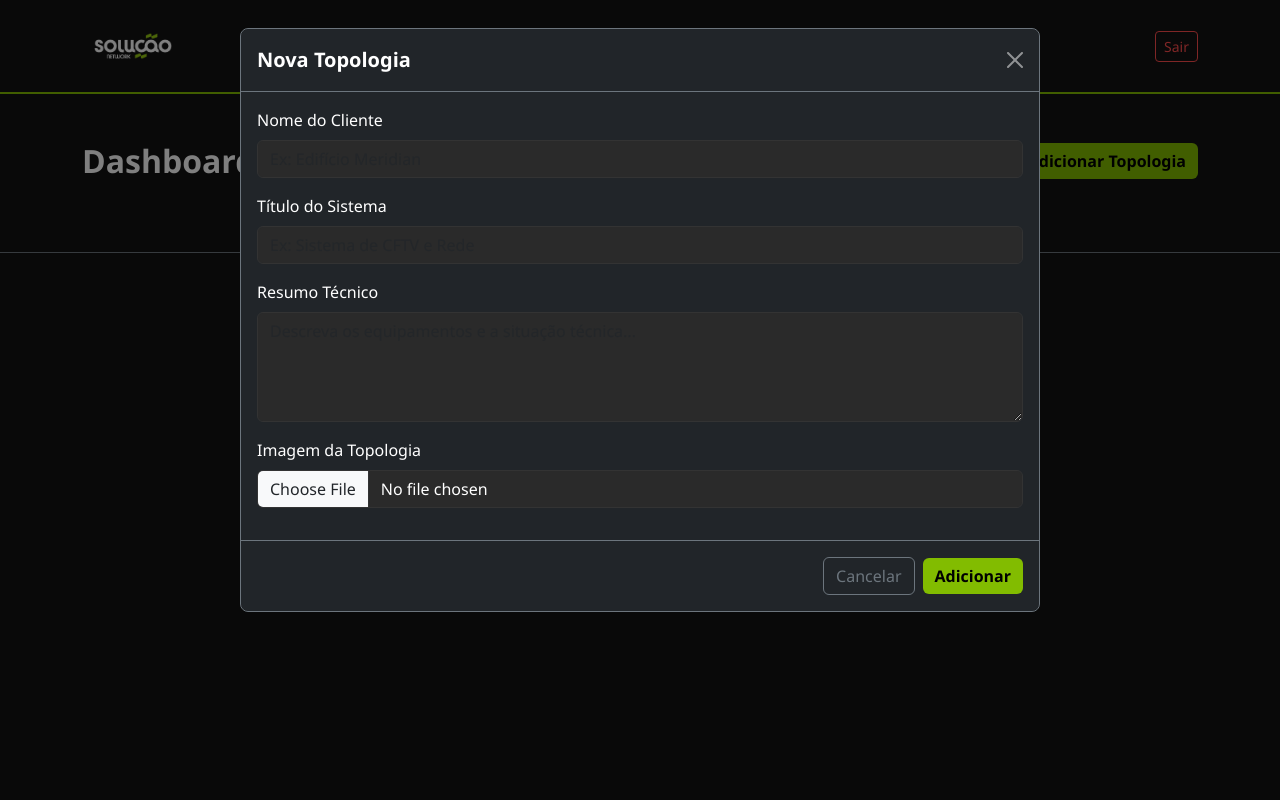
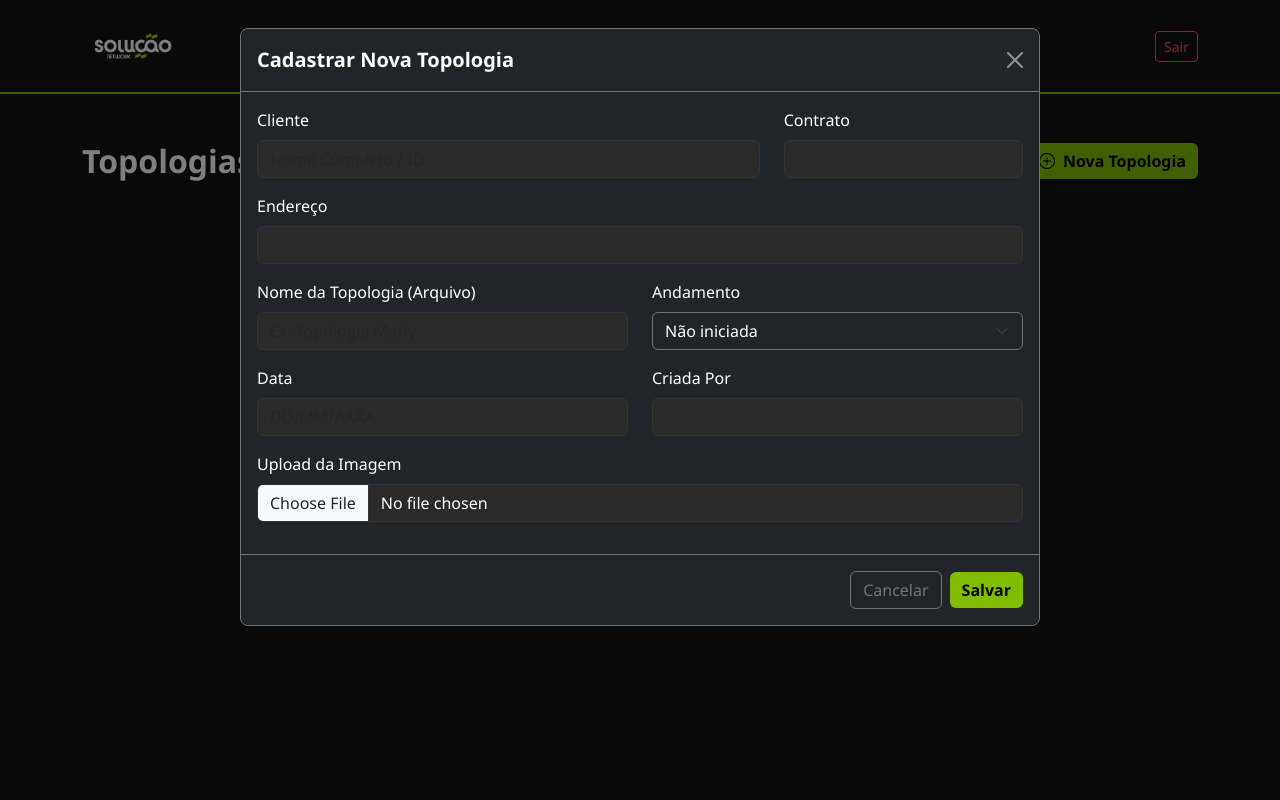
Before and after one commit to Esteban-fn/Topologias, a Flask app: page /dashboard in a window 1280 px wide, after a click on "Nova Topologia". Run offline with Flask 3, Linux system fonts and the light colour scheme; the visitor is signed in with stand-in values (Sample User, id 1); some libraries are stand-ins or nearby versions.

Commit message:
Atualização

```diff
--- a/home/ubuntu/plataforma-topologia/app.py
+++ b/home/ubuntu/plataforma-topologia/app.py
@@ -10,7 +10,7 @@ app.secret_key = 'chave_secreta_para_sessao'
 USUARIO_ADMIN = 'suporte'
 SENHA_ADMIN = 'senha123'
 
-# Caminhos baseados no diretório do arquivo para evitar erros em diferentes sistemas
+# Caminhos
 BASE_DIR = os.path.abspath(os.path.dirname(__file__))
 EXCEL_PATH = os.path.join(BASE_DIR, 'data', 'clientes.xlsx')
 UPLOAD_FOLDER = os.path.join(BASE_DIR, 'static', 'imagens')
@@ -23,8 +23,14 @@ def allowed_file(filename):
 
 def carregar_dados():
     if os.path.exists(EXCEL_PATH):
-        return pd.read_excel(EXCEL_PATH)
-    return pd.DataFrame(columns=['id', 'nome_cliente', 'titulo_sistema', 'imagem', 'resumo'])
+        df = pd.read_excel(EXCEL_PATH)
+        # Garante que as colunas existam
+        colunas_esperadas = ['Cliente', 'Contrato', 'Topologia', 'Endereço', 'Data', 'Criada Por', 'Andamento']
+        for col in colunas_esperadas:
+            if col not in df.columns:
+                df[col] = ""
+        return df
+    return pd.DataFrame(columns=['Cliente', 'Contrato', 'Topologia', 'Endereço', 'Data', 'Criada Por', 'Andamento'])
 
 def salvar_dados(df):
     df.to_excel(EXCEL_PATH, index=False)
@@ -57,6 +63,8 @@ def dashboard():
     if 'logado' not in session:
         return redirect(url_for('login'))
     df = carregar_dados()
+    # Adiciona um ID temporário para as rotas baseado no index se não houver ID real
+    df['id_temp'] = df.index
     clientes = df.to_dict('records')
     return render_template('dashboard.html', clientes=clientes)
 
@@ -65,79 +73,56 @@ def projeto(id):
     if 'logado' not in session:
         return redirect(url_for('login'))
     df = carregar_dados()
-    cliente = df[df['id'] == id].to_dict('records')
-    if not cliente:
+    if id >= len(df):
         flash('Projeto não encontrado!', 'warning')
         return redirect(url_for('dashboard'))
-    return render_template('projeto.html', cliente=cliente[0])
+
+    cliente = df.iloc[id].to_dict()
+    # Lógica para encontrar a imagem: usa o nome da coluna Topologia + .png se não tiver extensão
+    img_name = str(cliente['Topologia'])
+    if img_name and not any(img_name.lower().endswith(ext) for ext in ['.png', '.jpg', '.jpeg']):
+        img_name += ".png"
+    cliente['imagem_render'] = img_name
+
+    return render_template('projeto.html', cliente=cliente)
 
 @app.route('/adicionar', methods=['POST'])
 def adicionar():
     if 'logado' not in session:
         return redirect(url_for('login'))
 
-    nome = request.form.get('nome_cliente')
-    titulo = request.form.get('titulo_sistema')
-    resumo = request.form.get('resumo')
+    nova_linha = {
+        'Cliente': request.form.get('Cliente'),
+        'Contrato': request.form.get('Contrato'),
+        'Topologia': request.form.get('Topologia'),
+        'Endereço': request.form.get('Endereço'),
+        'Data': request.form.get('Data'),
+        'Criada Por': request.form.get('Criada Por'),
+        'Andamento': request.form.get('Andamento')
+    }
+
     file = request.files.get('imagem')
-
-    filename = 'default.png'
     if file and allowed_file(file.filename):
         filename = secure_filename(file.filename)
         file.save(os.path.join(app.config['UPLOAD_FOLDER'], filename))
+        # Se enviou imagem, podemos salvar o nome dela na coluna Topologia ou manter o nome do campo
 
     df = carregar_dados()
-    novo_id = int(df['id'].max() + 1) if not df.empty else 1
-
-    nova_linha = {
-        'id': novo_id,
-        'nome_cliente': nome,
-        'titulo_sistema': titulo,
-        'imagem': filename,
-        'resumo': resumo
-    }
-
     df = pd.concat([df, pd.DataFrame([nova_linha])], ignore_index=True)
     salvar_dados(df)
     flash('Cliente adicionado com sucesso!', 'success')
-    return redirect(url_for('dashboard'))
-
-@app.route('/editar/<int:id>', methods=['POST'])
-def editar(id):
-    if 'logado' not in session:
-        return redirect(url_for('login'))
-
-    df = carregar_dados()
-    idx = df[df['id'] == id].index
-
-    if not idx.empty:
-        df.at[idx[0], 'nome_cliente'] = request.form.get('nome_cliente')
-        df.at[idx[0], 'titulo_sistema'] = request.form.get('titulo_sistema')
-        df.at[idx[0], 'resumo'] = request.form.get('resumo')
-
-        file = request.files.get('imagem')
-        if file and allowed_file(file.filename):
-            filename = secure_filename(file.filename)
-            file.save(os.path.join(app.config['UPLOAD_FOLDER'], filename))
-            df.at[idx[0], 'imagem'] = filename
-
-        salvar_dados(df)
-        flash('Projeto atualizado com sucesso!', 'success')
-
     return redirect(url_for('dashboard'))
 
 @app.route('/excluir/<int:id>')
 def excluir(id):
     if 'logado' not in session:
         return redirect(url_for('login'))
-
     df = carregar_dados()
-    df = df[df['id'] != id]
+    df = df.drop(df.index[id])
     salvar_dados(df)
     flash('Projeto excluído com sucesso!', 'success')
     return redirect(url_for('dashboard'))
 
 if __name__ == '__main__':
-    # Porta dinâmica para compatibilidade com serviços de nuvem
     port = int(os.environ.get("PORT", 5000))
     app.run(debug=False, host='0.0.0.0', port=port)
--- a/home/ubuntu/plataforma-topologia/templates/dashboard.html
+++ b/home/ubuntu/plataforma-topologia/templates/dashboard.html
@@ -13,7 +13,6 @@
         <div class="container">
             <a class="navbar-brand" href="{{ url_for('dashboard') }}">
                 <img src="{{ url_for('static', filename='imagens/logo.png') }}" alt="Solução Network" onerror="this.style.display='none'">
-                <!-- Texto removido -->
             </a>
             <div class="ms-auto">
                 <a href="{{ url_for('logout') }}" class="btn btn-outline-danger btn-sm">Sair</a>
@@ -34,71 +33,36 @@
         {% endwith %}
 
         <div class="d-flex justify-content-between align-items-center mb-4">
-            <h2 class="mb-0">Dashboard de Topologias</h2>
+            <h2 class="mb-0">Topologias de Clientes</h2>
             <button class="btn btn-primary" data-bs-toggle="modal" data-bs-target="#modalAdicionar">
-                <i class="bi bi-plus-circle me-2"></i>Adicionar Topologia
+                <i class="bi bi-plus-circle me-2"></i>Nova Topologia
             </button>
         </div>
 
         <div class="row">
             {% for cliente in clientes %}
             <div class="col-md-4 mb-4">
-                <div class="card h-100 shadow-sm">
+                <div class="card h-100 shadow-sm border-0">
                     <div class="card-body d-flex flex-column">
                         <div class="d-flex justify-content-between align-items-start mb-2">
-                            <h5 class="card-title mb-0">{{ cliente.nome_cliente }}</h5>
+                            <span class="badge {% if cliente.Andamento == 'Finalizada' %}bg-success{% elif cliente.Andamento == 'Não iniciada' %}bg-secondary{% else %}bg-warning text-dark{% endif %} mb-2">
+                                {{ cliente.Andamento }}
+                            </span>
                             <div class="dropdown">
                                 <button class="btn btn-link text-muted p-0" type="button" data-bs-toggle="dropdown">
                                     <i class="bi bi-three-dots-vertical"></i>
                                 </button>
                                 <ul class="dropdown-menu dropdown-menu-dark dropdown-menu-end">
-                                    <li><a class="dropdown-item" href="#" data-bs-toggle="modal" data-bs-target="#modalEditar{{ cliente.id }}"><i class="bi bi-pencil me-2"></i>Editar</a></li>
-                                    <li><hr class="dropdown-divider"></li>
-                                    <li><a class="dropdown-item text-danger" href="{{ url_for('excluir', id=cliente.id) }}" onclick="return confirm('Tem certeza que deseja excluir esta topologia?')"><i class="bi bi-trash me-2"></i>Excluir</a></li>
+                                    <li><a class="dropdown-item text-danger" href="{{ url_for('excluir', id=cliente.id_temp) }}" onclick="return confirm('Excluir esta topologia?')"><i class="bi bi-trash me-2"></i>Excluir</a></li>
                                 </ul>
                             </div>
                         </div>
-                        <p class="card-text text-muted small mb-4">{{ cliente.titulo_sistema }}</p>
+                        <h5 class="card-title mb-1 text-white">{{ cliente.Cliente }}</h5>
+                        <p class="text-muted small mb-3"><i class="bi bi-hash me-1"></i>Contrato: {{ cliente.Contrato }}</p>
+
                         <div class="mt-auto">
-                            <a href="{{ url_for('projeto', id=cliente.id) }}" class="btn btn-primary btn-sm w-100">VER TOPOLOGIA</a>
+                            <a href="{{ url_for('projeto', id=cliente.id_temp) }}" class="btn btn-primary btn-sm w-100">ABRIR TOPOLOGIA</a>
                         </div>
-                    </div>
-                </div>
-            </div>
-
-            <!-- Modal Editar -->
-            <div class="modal fade" id="modalEditar{{ cliente.id }}" tabindex="-1" aria-hidden="true">
-                <div class="modal-dialog modal-lg">
-                    <div class="modal-content bg-dark text-white border-secondary">
-                        <div class="modal-header border-secondary">
-                            <h5 class="modal-title">Editar Topologia: {{ cliente.nome_cliente }}</h5>
-                            <button type="button" class="btn-close btn-close-white" data-bs-dismiss="modal" aria-label="Close"></button>
-                        </div>
-                        <form action="{{ url_for('editar', id=cliente.id) }}" method="POST" enctype="multipart/form-data">
-                            <div class="modal-body">
-                                <div class="mb-3">
-                                    <label class="form-label">Nome do Cliente</label>
-                                    <input type="text" class="form-control" name="nome_cliente" value="{{ cliente.nome_cliente }}" required>
-                                </div>
-                                <div class="mb-3">
-                                    <label class="form-label">Título do Sistema</label>
-                                    <input type="text" class="form-control" name="titulo_sistema" value="{{ cliente.titulo_sistema }}" required>
-                                </div>
-                                <div class="mb-3">
-                                    <label class="form-label">Resumo Técnico</label>
-                                    <textarea class="form-control" name="resumo" rows="4" required>{{ cliente.resumo }}</textarea>
-                                </div>
-                                <div class="mb-3">
-                                    <label class="form-label">Alterar Imagem (Opcional)</label>
-                                    <input type="file" class="form-control" name="imagem">
-                                    <small class="text-muted">Atual: {{ cliente.imagem }}</small>
-                                </div>
-                            </div>
-                            <div class="modal-footer border-secondary">
-                                <button type="button" class="btn btn-outline-secondary" data-bs-dismiss="modal">Cancelar</button>
-                                <button type="submit" class="btn btn-primary">Salvar Alterações</button>
-                            </div>
-                        </form>
                     </div>
                 </div>
             </div>
@@ -111,41 +75,63 @@
         <div class="modal-dialog modal-lg">
             <div class="modal-content bg-dark text-white border-secondary">
                 <div class="modal-header border-secondary">
-                    <h5 class="modal-title">Nova Topologia</h5>
+                    <h5 class="modal-title">Cadastrar Nova Topologia</h5>
                     <button type="button" class="btn-close btn-close-white" data-bs-dismiss="modal" aria-label="Close"></button>
                 </div>
                 <form action="{{ url_for('adicionar') }}" method="POST" enctype="multipart/form-data">
                     <div class="modal-body">
-                        <div class="mb-3">
-                            <label class="form-label">Nome do Cliente</label>
-                            <input type="text" class="form-control" name="nome_cliente" placeholder="Ex: Edifício Meridian" required>
+                        <div class="row">
+                            <div class="col-md-8 mb-3">
+                                <label class="form-label">Cliente</label>
+                                <input type="text" class="form-control" name="Cliente" placeholder="Nome Completo / ID" required>
+                            </div>
+                            <div class="col-md-4 mb-3">
+                                <label class="form-label">Contrato</label>
+                                <input type="text" class="form-control" name="Contrato" required>
+                            </div>
                         </div>
                         <div class="mb-3">
-                            <label class="form-label">Título do Sistema</label>
-                            <input type="text" class="form-control" name="titulo_sistema" placeholder="Ex: Sistema de CFTV e Rede" required>
+                            <label class="form-label">Endereço</label>
+                            <input type="text" class="form-control" name="Endereço" required>
+                        </div>
+                        <div class="row">
+                            <div class="col-md-6 mb-3">
+                                <label class="form-label">Nome da Topologia (Arquivo)</label>
+                                <input type="text" class="form-control" name="Topologia" placeholder="Ex: Topologia Marly" required>
+                            </div>
+                            <div class="col-md-6 mb-3">
+                                <label class="form-label">Andamento</label>
+                                <select class="form-select bg-dark text-white border-secondary" name="Andamento">
+                                    <option value="Não iniciada">Não iniciada</option>
+                                    <option value="Em andamento">Em andamento</option>
+                                    <option value="Finalizada">Finalizada</option>
+                                </select>
+                            </div>
+                        </div>
+                        <div class="row">
+                            <div class="col-md-6 mb-3">
+                                <label class="form-label">Data</label>
+                                <input type="text" class="form-control" name="Data" placeholder="DD/MM/AAAA">
+                            </div>
+                            <div class="col-md-6 mb-3">
+                                <label class="form-label">Criada Por</label>
+                                <input type="text" class="form-control" name="Criada Por">
+                            </div>
                         </div>
                         <div class="mb-3">
-                            <label class="form-label">Resumo Técnico</label>
-                            <textarea class="form-control" name="resumo" rows="4" placeholder="Descreva os equipamentos e a situação técnica..." required></textarea>
-                        </div>
-                        <div class="mb-3">
-                            <label class="form-label">Imagem da Topologia</label>
-                            <input type="file" class="form-control" name="imagem" required>
+                            <label class="form-label">Upload da Imagem</label>
+                            <input type="file" class="form-control" name="imagem">
                         </div>
                     </div>
                     <div class="modal-footer border-secondary">
                         <button type="button" class="btn btn-outline-secondary" data-bs-dismiss="modal">Cancelar</button>
-                        <button type="submit" class="btn btn-primary">Adicionar</button>
+                        <button type="submit" class="btn btn-primary">Salvar</button>
                     </div>
                 </form>
             </div>
         </div>
     </div>
 
-    <footer class="mt-5 py-4 text-center text-muted border-top border-secondary">
-        <small>&copy; 2026 Solução Network - Gestão de Esteban</small>
-    </footer>
-
     <script src="https://cdn.jsdelivr.net/npm/bootstrap@5.3.0/dist/js/bootstrap.bundle.min.js"></script>
 </body>
 </html>
```
Also changed, not shown: home/ubuntu/plataforma-topologia/templates/projeto.html (+44 -17 lines), home/ubuntu/plataforma-topologia/static/css/style.css (line endings or trailing spaces).
